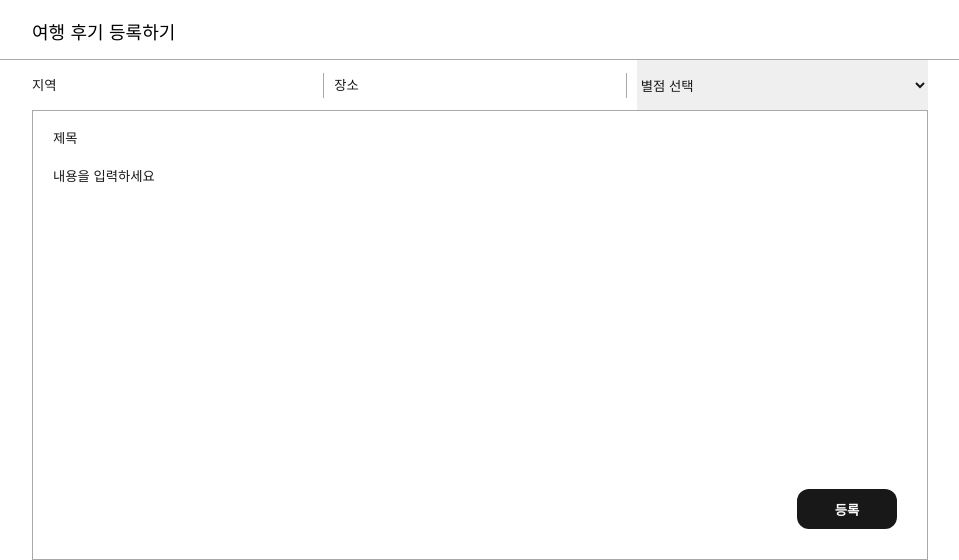
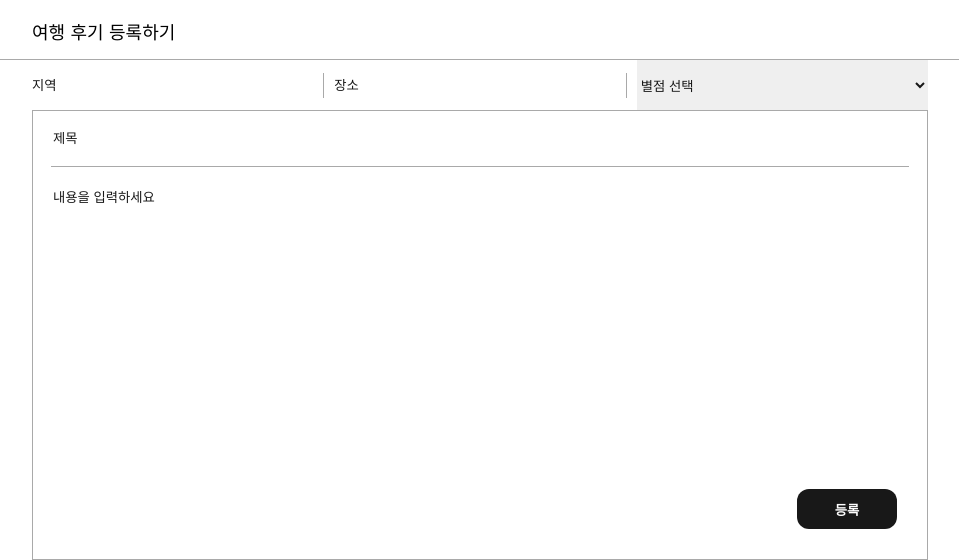
Before and after one commit to Ahnyeonil/GMO-project, a Flask app: page /sokcho/post in a window 1280 px wide. Shown: the part 310-870 px from the top of the page, without its empty margins (160-1119 px from the left). Run offline with Flask 2, Linux system fonts and the light colour scheme; some libraries are stand-ins or nearby versions.

Commit message:
경로 수정 (sokcho post navbar, header) 사소한 css 수정 (post-title)

```diff
--- a/static/post/style_team1.css
+++ b/static/post/style_team1.css
@@ -160,7 +160,6 @@
         padding-top: 10px;
 
         font-family: 'Black Han Sans', sans-serif;
-        color: var(--white-color);
         font-size: var(--font-large);
         font-weight: lighter;
         line-height: 55px;
@@ -170,6 +169,7 @@
         display: flex;
         flex-direction: column;
         text-align: center;
+        color: var(--white-color);
     }
 
     header span:hover {
@@ -235,8 +235,15 @@
     }
 
     .post-title {
-        padding: 20px 20px 0 20px;
+        padding: 20px 20px 20px 20px;
         width: 100%;
+    }
+
+    .write hr {
+        width: 96%;
+        height: 1px;
+        margin: auto;
+        background-color: var(--gray-light-color);
     }
 
     textarea {
--- a/templates/sokcho/post.html
+++ b/templates/sokcho/post.html
@@ -17,7 +17,7 @@
 <body>
     <!--Nav Bar-->
     <nav>
-        <a href="#" class="logo">
+        <a href="../index.html" class="logo">
             <i class="fa-solid fa-plane"></i>
             <span class="nav-title">GMO</span>
         </a>
@@ -25,20 +25,20 @@
             <div class="menu-tour">
                 <span class="tour">관광</span>
                 <div class="dropdown-content">
-                    <a href="#">강릉</a>
-                    <a href="#">속초</a>
+                    <a href="../gangneung/intro.html">강릉</a>
+                    <a href="intro.html">속초</a>
                 </div>
             </div>
-            <a href="#" class="menu-post">후기</a>
+            <a href="PostingList.html" class="menu-post">후기</a>
         </div>
     </nav>
 
     <!--Header-->
     <header>
-        <div onclick="location.href=''">
+        <a href="../index.html">
             <span>강원도로</span>
             <span>마실올래?</span>
-        </div>
+        </a>
     </header>
 
     <!--Page Description-->
@@ -64,6 +64,7 @@
         </div>
         <div class="write">
             <input id="title" type="text" class="post-title" placeholder="제목">
+            <hr>
             <textarea id="dsc" placeholder="내용을 입력하세요"></textarea>
             <div class="submitArea">
                 <button onclick="save_post_sc()" type="button" class="submit">등록</button>
```
